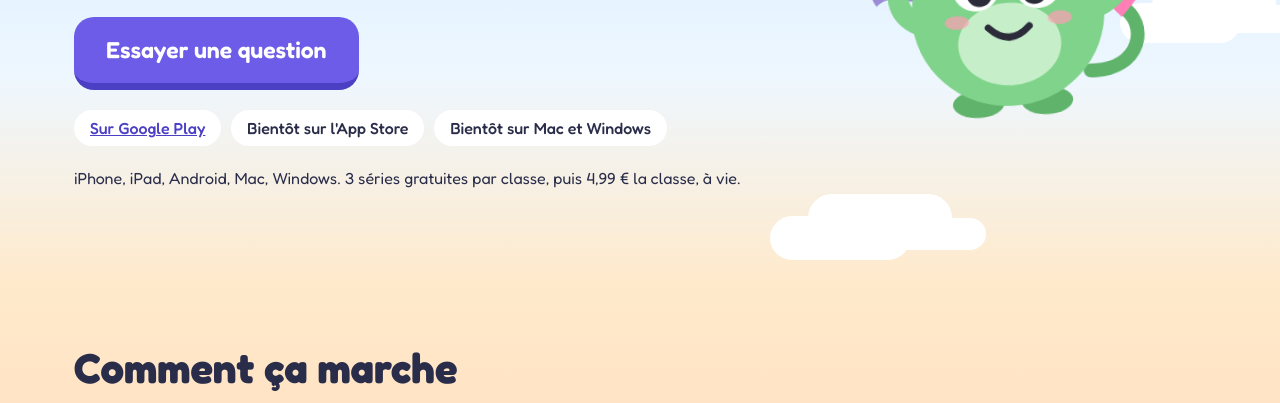
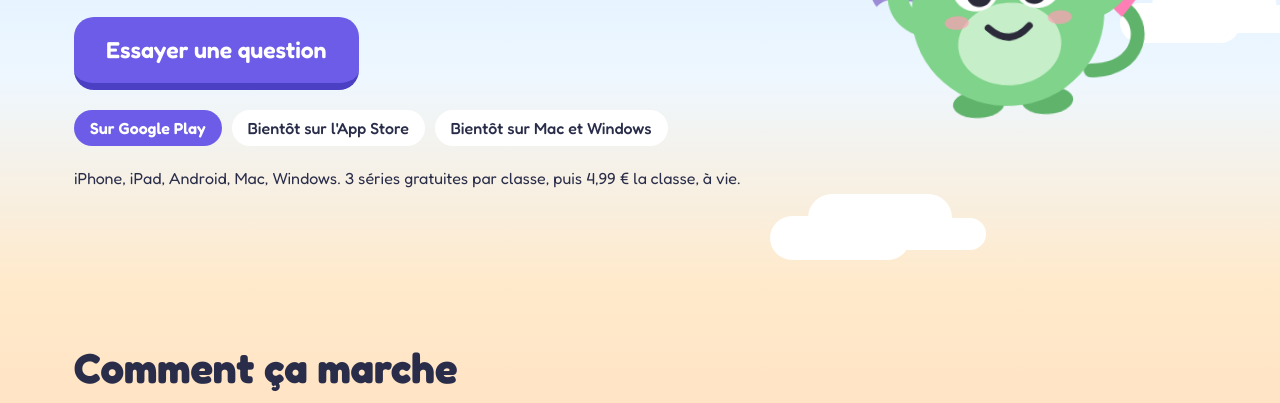
Before and after one commit to davidkesmaecker/grignou-site, a plain HTML site: page index.html in a window 1280 px wide. Shown: the part 397-800 px from the top of the page. Drawn offline with Linux system fonts and the light colour scheme.

Commit message:
Style du bouton Google Play

```diff
--- a/accueil.css
+++ b/accueil.css
@@ -145,6 +145,10 @@ h1{font-size:clamp(34px,5vw,62px);font-weight:700;line-height:1.08;color:var(--v
 .colline-contenu{position:relative;width:100%;display:flex;flex-wrap:wrap;align-items:flex-end;justify-content:center;gap:10px 30px}
 .bonsoir{display:flex;flex-direction:column;align-items:flex-start;gap:16px;padding-bottom:130px;max-width:100%}
 .bientot.clair li{background:rgba(255,255,255,.14);color:#fff}
+.bientot li.dispo{padding:0}
+.bientot li.dispo a{display:block;padding:6px 16px;border-radius:999px;background:var(--violet);color:#fff;font-weight:600;text-decoration:none}
+.bientot li.dispo a:hover,.bientot li.dispo a:focus-visible{background:var(--violet-f)}
+.bientot li.dispo a:focus-visible{outline:3px solid var(--soleil);outline-offset:2px}
 .berce{width:250px;max-width:60%;margin-bottom:96px;transform-origin:50% 90%;animation:berce 4s ease-in-out infinite}
 
 /* ---------- Le pied de page ---------- */
```
